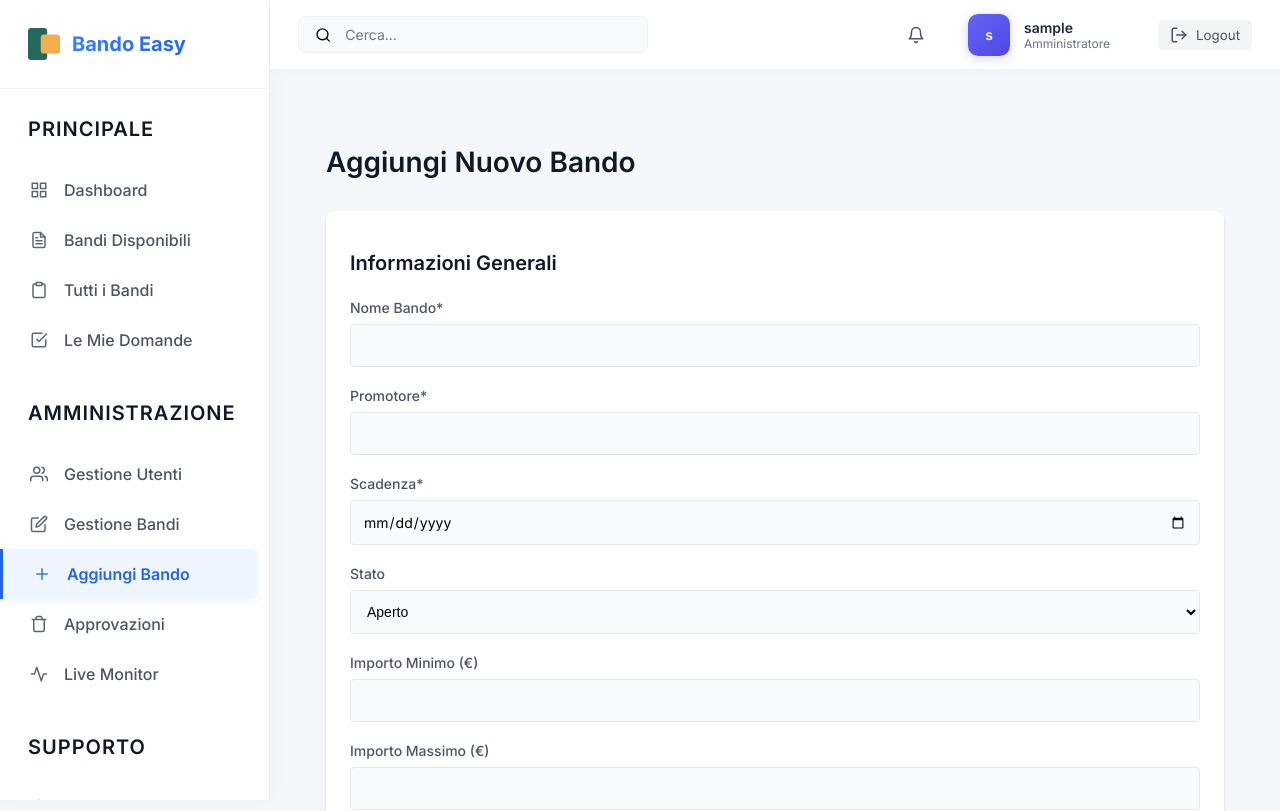
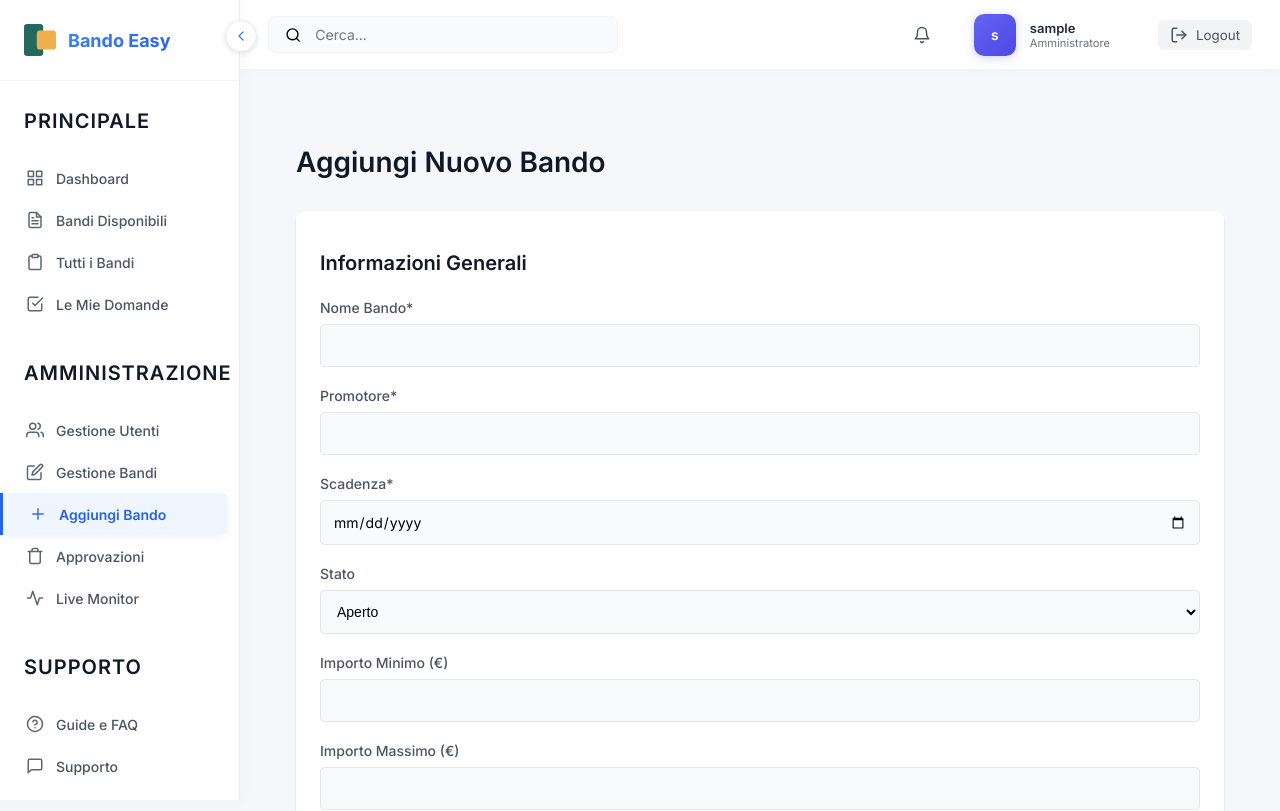
Before and after one commit to BandoEasy2025/bandoEasy.it, a Next.js app: page /admin/add-bando in a window 1280 px wide. Shown: the top 811 px of the page. Built offline with nearby package versions, Linux system fonts and the light colour scheme; no server answers; sample sign-in values are in the browser's storage.

Commit message:
feat: Implement sidebar collapse functionality with persistent state and improved styling

```diff
--- a/components/DashboardLayout.js
+++ b/components/DashboardLayout.js
@@ -9,12 +9,14 @@ export default function DashboardLayout({ children }) {
   const [userRole, setUserRole] = useState(null)
   const [userName, setUserName] = useState('')
   const [isLoading, setIsLoading] = useState(true)
+  const [sidebarCollapsed, setSidebarCollapsed] = useState(false)
 
   // Check for authentication when component mounts
   useEffect(() => {
     const isLoggedIn = localStorage.getItem('isLoggedIn')
     const storedUserRole = localStorage.getItem('userRole')
     const storedUserName = localStorage.getItem('userName')
+    const storedSidebarState = localStorage.getItem('sidebarCollapsed')
 
     if (!isLoggedIn || !storedUserRole) {
       console.log('Not logged in or missing role, redirecting to home')
@@ -24,6 +26,7 @@ export default function DashboardLayout({ children }) {
 
     setUserRole(storedUserRole)
     setUserName(storedUserName || 'User')
+    setSidebarCollapsed(storedSidebarState === 'true')
     setIsLoading(false)
 
     // Set active item based on current path - improved logic for nested routes
@@ -66,6 +69,15 @@ export default function DashboardLayout({ children }) {
     router.push('/')
   }
 
+  const toggleSidebar = (e) => {
+    // Prevent event propagation to avoid unwanted navigation
+    if (e) e.stopPropagation();
+
+    const newCollapsedState = !sidebarCollapsed;
+    setSidebarCollapsed(newCollapsedState);
+    localStorage.setItem('sidebarCollapsed', newCollapsedState.toString());
+  }
+
   // Show loading state while checking authentication
   if (isLoading) {
     return <div className={styles.loading}>Loading...</div>
@@ -74,16 +86,16 @@ export default function DashboardLayout({ children }) {
   return (
     <div className={styles.dashboardContainer}>
       {/* Sidebar Navigation */}
-      <aside className={styles.sidebar}>
+      <aside className={`${styles.sidebar} ${sidebarCollapsed ? styles.sidebarCollapsed : ''}`}>
         <div className={styles.sidebarHeader}>
           <Image src="/logo.svg" alt="BandoEasy Logo" width={32} height={32} />
-          <span className={styles.logoText}>Bando Easy</span>
+          {!sidebarCollapsed && <span className={styles.logoText}>Bando Easy</span>}
         </div>
 
         <nav className={styles.navMenu}>
           {/* Main Navigation */}
           <div className={styles.navSection}>
-            <div className={styles.sectionTitle}>Principale</div>
+            {!sidebarCollapsed && <div className={styles.sectionTitle}>Principale</div>}
 
             <div
               className={`${styles.navItem} ${activeItem === 'dashboard' ? styles.navItemActive : ''}`}
@@ -91,6 +103,7 @@ export default function DashboardLayout({ children }) {
                 setActiveItem('dashboard')
                 router.push('/home')
               }}
+              data-tooltip="Dashboard"
             >
               <div className={styles.navIcon}>
                 <svg xmlns="http://www.w3.org/2000/svg" width="18" height="18" viewBox="0 0 24 24" fill="none" stroke="currentColor" strokeWidth="2" strokeLinecap="round" strokeLinejoin="round">
@@ -100,7 +113,7 @@ export default function DashboardLayout({ children }) {
                   <rect x="3" y="14" width="7" height="7" />
                 </svg>
               </div>
-              Dashboard
+              {!sidebarCollapsed && "Dashboard"}
             </div>
 
             <div
@@ -109,6 +122,7 @@ export default function DashboardLayout({ children }) {
                 setActiveItem('bandi')
                 router.push('/bandi')
               }}
+              data-tooltip="Bandi Disponibili"
             >
               <div className={styles.navIcon}>
                 <svg xmlns="http://www.w3.org/2000/svg" width="18" height="18" viewBox="0 0 24 24" fill="none" stroke="currentColor" strokeWidth="2" strokeLinecap="round" strokeLinejoin="round">
@@ -119,7 +133,7 @@ export default function DashboardLayout({ children }) {
                   <polyline points="10 9 9 9 8 9" />
                 </svg>
               </div>
-              Bandi Disponibili
+              {!sidebarCollapsed && "Bandi Disponibili"}
             </div>
 
             <div
@@ -128,6 +142,7 @@ export default function DashboardLayout({ children }) {
                 setActiveItem('tutti-bandi')
                 router.push('/tutti-bandi')
               }}
+              data-tooltip="Tutti i Bandi"
             >
               <div className={styles.navIcon}>
                 <svg xmlns="http://www.w3.org/2000/svg" width="18" height="18" viewBox="0 0 24 24" fill="none" stroke="currentColor" strokeWidth="2" strokeLinecap="round" strokeLinejoin="round">
@@ -135,7 +150,7 @@ export default function DashboardLayout({ children }) {
                   <rect x="8" y="2" width="8" height="4" rx="1" ry="1" />
                 </svg>
               </div>
-              Tutti i Bandi
+              {!sidebarCollapsed && "Tutti i Bandi"}
             </div>
 
             <div
@@ -144,6 +159,7 @@ export default function DashboardLayout({ children }) {
                 setActiveItem('applications')
                 router.push('/applications')
               }}
+              data-tooltip="Le Mie Domande"
             >
               <div className={styles.navIcon}>
                 <svg xmlns="http://www.w3.org/2000/svg" width="18" height="18" viewBox="0 0 24 24" fill="none" stroke="currentColor" strokeWidth="2" strokeLinecap="round" strokeLinejoin="round">
@@ -151,14 +167,14 @@ export default function DashboardLayout({ children }) {
                   <path d="M21 12v7a2 2 0 0 1-2 2H5a2 2 0 0 1-2-2V5a2 2 0 0 1 2-2h11" />
                 </svg>
               </div>
-              Le Mie Domande
+              {!sidebarCollapsed && "Le Mie Domande"}
             </div>
           </div>
 
           {/* Admin Section - Will be conditionally rendered based on role */}
           {userRole === 'admin' && (
             <div className={styles.navSection}>
-              <div className={styles.sectionTitle}>Amministrazione</div>
+              {!sidebarCollapsed && <div className={styles.sectionTitle}>Amministrazione</div>}
 
               <div
                 className={`${styles.navItem} ${activeItem === 'users' ? styles.navItemActive : ''}`}
@@ -167,6 +183,7 @@ export default function DashboardLayout({ children }) {
                   setActiveItem('users')
                   router.push('/admin/users')
                 }}
+                data-tooltip="Gestione Utenti"
               >
                 <div className={styles.navIcon}>
                   <svg xmlns="http://www.w3.org/2000/svg" width="18" height="18" viewBox="0 0 24 24" fill="none" stroke="currentColor" strokeWidth="2" strokeLinecap="round" strokeLinejoin="round">
@@ -176,7 +193,7 @@ export default function DashboardLayout({ children }) {
                     <path d="M16 3.13a4 4 0 0 1 0 7.75" />
                   </svg>
                 </div>
-                Gestione Utenti
+                {!sidebarCollapsed && "Gestione Utenti"}
               </div>
 
               <div
@@ -186,6 +203,7 @@ export default function DashboardLayout({ children }) {
                   setActiveItem('manage-bandi')
                   router.push('/admin/manage-bandi')
                 }}
+                data-tooltip="Gestione Bandi"
               >
                 <div className={styles.navIcon}>
                   <svg xmlns="http://www.w3.org/2000/svg" width="18" height="18" viewBox="0 0 24 24" fill="none" stroke="currentColor" strokeWidth="2" strokeLinecap="round" strokeLinejoin="round">
@@ -193,7 +211,7 @@ export default function DashboardLayout({ children }) {
                     <path d="M18.5 2.5a2.121 2.121 0 0 1 3 3L12 15l-4 1 1-4 9.5-9.5z" />
                   </svg>
                 </div>
-                Gestione Bandi
+                {!sidebarCollapsed && "Gestione Bandi"}
               </div>
 
               <div
@@ -203,6 +221,7 @@ export default function DashboardLayout({ children }) {
                   setActiveItem('add-bando')
                   router.push('/admin/add-bando')
                 }}
+                data-tooltip="Aggiungi Bando"
               >
                 <div className={styles.navIcon}>
                   <svg xmlns="http://www.w3.org/2000/svg" width="18" height="18" viewBox="0 0 24 24" fill="none" stroke="currentColor" strokeWidth="2" strokeLinecap="round" strokeLinejoin="round">
@@ -210,7 +229,7 @@ export default function DashboardLayout({ children }) {
                     <line x1="5" y1="12" x2="19" y2="12"></line>
                   </svg>
                 </div>
-                Aggiungi Bando
+                {!sidebarCollapsed && "Aggiungi Bando"}
               </div>
 
               <div
@@ -220,6 +239,7 @@ export default function DashboardLayout({ children }) {
                   setActiveItem('approvals')
                   router.push('/admin/approvals')
                 }}
+                data-tooltip="Approvazioni"
               >
                 <div className={styles.navIcon}>
                   <svg xmlns="http://www.w3.org/2000/svg" width="18" height="18" viewBox="0 0 24 24" fill="none" stroke="currentColor" strokeWidth="2" strokeLinecap="round" strokeLinejoin="round">
@@ -227,7 +247,7 @@ export default function DashboardLayout({ children }) {
                     <path d="M19 6v14a2 2 0 0 1-2 2H7a2 2 0 0 1-2-2V6m3 0V4a2 2 0 0 1 2-2h4a2 2 0 0 1 2 2v2" />
                   </svg>
                 </div>
-                Approvazioni
+                {!sidebarCollapsed && "Approvazioni"}
               </div>
 
               {/* Live Update Monitor */}
@@ -238,20 +258,21 @@ export default function DashboardLayout({ children }) {
                   setActiveItem('live-monitor')
                   router.push('/admin/live-monitor')
                 }}
+                data-tooltip="Live Monitor"
               >
                 <div className={styles.navIcon}>
                   <svg xmlns="http://www.w3.org/2000/svg" width="18" height="18" viewBox="0 0 24 24" fill="none" stroke="currentColor" strokeWidth="2" strokeLinecap="round" strokeLinejoin="round">
                     <path d="M22 12h-4l-3 9L9 3l-3 9H2" />
                   </svg>
                 </div>
-                Live Monitor
+                {!sidebarCollapsed && "Live Monitor"}
               </div>
             </div>
           )}
 
           {/* Support and Help section - visible to all users */}
           <div className={styles.navSection}>
-            <div className={styles.sectionTitle}>Supporto</div>
+            {!sidebarCollapsed && <div className={styles.sectionTitle}>Supporto</div>}
 
             <div
               className={`${styles.navItem} ${activeItem === 'guides' ? styles.navItemActive : ''}`}
@@ -259,6 +280,7 @@ export default function DashboardLayout({ children }) {
                 setActiveItem('guides')
                 router.push('/guides')
               }}
+              data-tooltip="Guide e FAQ"
             >
               <div className={styles.navIcon}>
                 <svg xmlns="http://www.w3.org/2000/svg" width="18" height="18" viewBox="0 0 24 24" fill="none" stroke="currentColor" strokeWidth="2" strokeLinecap="round" strokeLinejoin="round">
@@ -267,7 +289,7 @@ export default function DashboardLayout({ children }) {
                   <line x1="12" y1="17" x2="12.01" y2="17" />
                 </svg>
               </div>
-              Guide e FAQ
+              {!sidebarCollapsed && "Guide e FAQ"}
             </div>
 
             <div
@@ -276,17 +298,35 @@ export default function DashboardLayout({ children }) {
                 setActiveItem('support')
                 router.push('/support')
               }}
+              data-tooltip="Supporto"
             >
               <div className={styles.navIcon}>
                 <svg xmlns="http://www.w3.org/2000/svg" width="18" height="18" viewBox="0 0 24 24" fill="none" stroke="currentColor" strokeWidth="2" strokeLinecap="round" strokeLinejoin="round">
                   <path d="M21 15a2 2 0 0 1-2 2H7l-4 4V5a2 2 0 0 1 2-2h14a2 2 0 0 1 2 2z" />
                 </svg>
               </div>
-              Supporto
+              {!sidebarCollapsed && "Supporto"}
             </div>
           </div>
         </nav>
       </aside>
+
+      {/* Toggle Button - Moved outside of the sidebar */}
+      <button
+        className={styles.toggleSidebarButton}
+        onClick={toggleSidebar}
+        aria-label={sidebarCollapsed ? "Expand sidebar" : "Collapse sidebar"}
+      >
+        <svg xmlns="http://www.w3.org/2000/svg" width="16" height="16" viewBox="0 0 24 24" fill="none" stroke="currentColor" strokeWidth="2" strokeLinecap="round" strokeLinejoin="round">
+          {sidebarCollapsed ? (
+            // Right arrow when collapsed (to expand)
+            <path d="M9 18l6-6-6-6" />
+          ) : (
+            // Left arrow when expanded (to collapse)
+            <path d="M15 18l-6-6 6-6" />
+          )}
+        </svg>
+      </button>
 
       {/* Main Content Area */}
       <div className={styles.contentWrapper}>
--- a/styles/Dashboard.module.css
+++ b/styles/Dashboard.module.css
@@ -3,32 +3,77 @@
   width: 100%;
   min-height: 100vh;
   background-color: #f5f7fa;
+  position: relative;
+  overflow-x: hidden;
 }
 
 /* Sidebar styles */
 .sidebar {
-  width: 270px;
+  width: 240px;
+  min-width: 240px;
   background-color: #fff;
   border-right: 1px solid #e9ecef;
   box-shadow: 0 0 20px rgba(0, 0, 0, 0.03);
   height: 100vh;
-  position: sticky;
+  position: fixed;
   top: 0;
+  left: 0;
   overflow-y: auto;
-  transition: width 0.3s ease;
+  transition: transform 0.3s ease, width 0.3s ease;
+  z-index: 20;
+}
+
+.sidebarCollapsed {
+  width: 70px;
+  min-width: 70px;
 }
 
 .sidebarHeader {
-  padding: 1.75rem;
+  padding: 1.5rem;
   border-bottom: 1px solid #f1f3f5;
   display: flex;
   align-items: center;
   gap: 0.75rem;
+  position: relative;
+}
+
+.sidebarCollapsed .sidebarHeader {
+  padding: 1.5rem 0.75rem;
+  justify-content: center;
+}
+
+/* Make the toggle button a floating element at the edge of the sidebar */
+.toggleSidebarButton {
+  position: fixed;
+  left: 225px;
+  top: 20px;
+  z-index: 100;
+  width: 32px;
+  height: 32px;
+  background-color: white;
+  border: 1px solid #e5e7eb;
+  border-radius: 50%;
+  box-shadow: 0 2px 5px rgba(0, 0, 0, 0.1);
+  display: flex;
+  align-items: center;
+  justify-content: center;
+  cursor: pointer;
+  transition: left 0.3s ease;
+  color: #3b82f6;
+}
+
+.toggleSidebarButton:hover {
+  background-color: #f0f9ff;
+  box-shadow: 0 3px 10px rgba(0, 0, 0, 0.1);
+}
+
+.sidebarCollapsed ~ .toggleSidebarButton {
+  left: 55px;
 }
 
 .logoText {
   font-weight: 700;
-  font-size: 1.25rem;
+  font-size: 1.125rem;
   background: linear-gradient(135deg, #3b82f6 0%, #2563eb 100%);
   -webkit-background-clip: text;
   -webkit-text-fill-color: transparent;
@@ -36,6 +81,49 @@
   text-fill-color: transparent;
 }
 
+.sidebarCollapsed .navItem {
+  justify-content: center;
+  padding: 0.625rem 0;
+  margin-right: 0;
+  position: relative;
+  margin-top: 0.25rem;
+}
+
+.sidebarCollapsed .navIcon {
+  margin: 0 auto;
+}
+
+/* Fix tooltip positioning */
+.sidebarCollapsed .navItem:hover::after {
+  content: attr(data-tooltip);
+  position: absolute;
+  left: 70px;
+  top: 50%;
+  transform: translateY(-50%);
+  background-color: #1f2937;
+  color: white;
+  padding: 0.5rem 0.75rem;
+  border-radius: 6px;
+  font-size: 0.75rem;
+  font-weight: 500;
+  white-space: nowrap;
+  z-index: 40;
+  box-shadow: 0 2px 8px rgba(0, 0, 0, 0.15);
+  opacity: 0.95;
+}
+
+.sidebarCollapsed .navItem:hover::before {
+  content: '';
+  position: absolute;
+  left: 64px;
+  top: 50%;
+  transform: translateY(-50%) rotate(180deg);
+  border-top: 6px solid transparent;
+  border-bottom: 6px solid transparent;
+  border-right: 6px solid #1f2937;
+  z-index: 40;
+}
+
 .navMenu {
   padding: 1.25rem 0;
 }
@@ -45,22 +133,23 @@
 }
 
 .sectionTitle {
-  font-size: 0.75rem;
+  font-size: 0.7rem;
   text-transform: uppercase;
   color: #6b7280;
   font-weight: 600;
-  padding: 0.5rem 1.75rem;
-  margin-bottom: 0.75rem;
+  padding: 0.5rem 1.5rem;
+  margin-bottom: 0.625rem;
   letter-spacing: 0.05em;
 }
 
 .navItem {
   display: flex;
   align-items: center;
-  gap: 0.875rem;
-  padding: 0.875rem 1.75rem;
+  gap: 0.625rem;
+  padding: 0.625rem 1.5rem;
   color: #4b5563;
   font-weight: 500;
+  font-size: 0.875rem;
   transition: all 0.2s ease;
   cursor: pointer;
   border-radius: 0 6px 6px 0;
@@ -96,6 +185,14 @@
   display: flex;
   flex-direction: column;
   min-height: 100vh;
+  transition: margin-left 0.3s ease;
+  margin-left: 240px;
+  width: calc(100% - 240px);
+}
+
+.sidebarCollapsed ~ .contentWrapper {
+  margin-left: 70px;
+  width: calc(100% - 70px);
 }
 
 .header {
@@ -199,12 +296,12 @@
 
 .userName {
   font-weight: 600;
-  font-size: 0.875rem;
+  font-size: 0.8125rem;
   color: #1f2937;
 }
 
 .userRole {
-  font-size: 0.75rem;
+  font-size: 0.7rem;
   color: #6b7280;
 }
 
@@ -1646,3 +1743,13 @@
 .footer p {
   margin: 0;
 }
+
+.logoText {
+  font-weight: 700;
+  font-size: 1.125rem;
+  background: linear-gradient(135deg, #3b82f6 0%, #2563eb 100%);
+  -webkit-background-clip: text;
+  -webkit-text-fill-color: transparent;
+  background-clip: text;
+  text-fill-color: transparent;
+}
```
